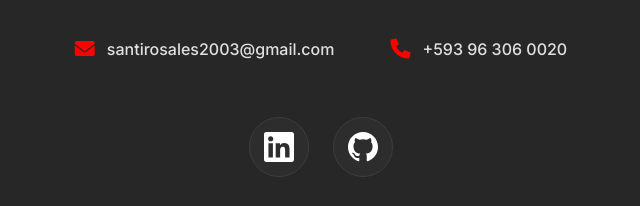
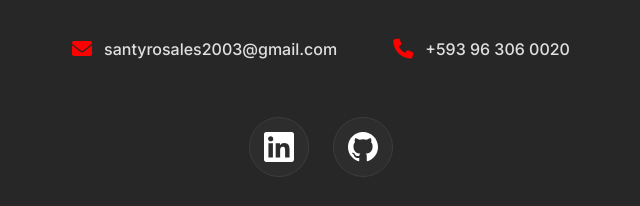
Before and after one commit to tustas15/portafolio, a website: page index.html in a window 1280 px wide. Shown: the part 2538-2744 px from the top of the page, 319-959 px from the left. Drawn offline with Linux system fonts and the light colour scheme.

Commit message:
Corregir errata en correo de contacto

```diff
--- a/index.html
+++ b/index.html
@@ -403,7 +403,7 @@
                         class="flex flex-col md:flex-row justify-center items-center gap-6 md:gap-14 my-4 font-medium text-[#e0e0e0]">
                         <p class="flex items-center gap-3"><i class="fas fa-envelope text-brand-red text-xl"></i> <a
                                 href="mailto:santyrosales2003@gmail.com"
-                                class="hover:text-brand-red transition-colors">santirosales2003@gmail.com</a></p>
+                                class="hover:text-brand-red transition-colors">santyrosales2003@gmail.com</a></p>
                         <p class="flex items-center gap-3"><i class="fas fa-phone text-brand-red text-xl"></i> +593 96
                             306 0020</p>
                     </div>
```
Also changed, not shown: 1 other file.
